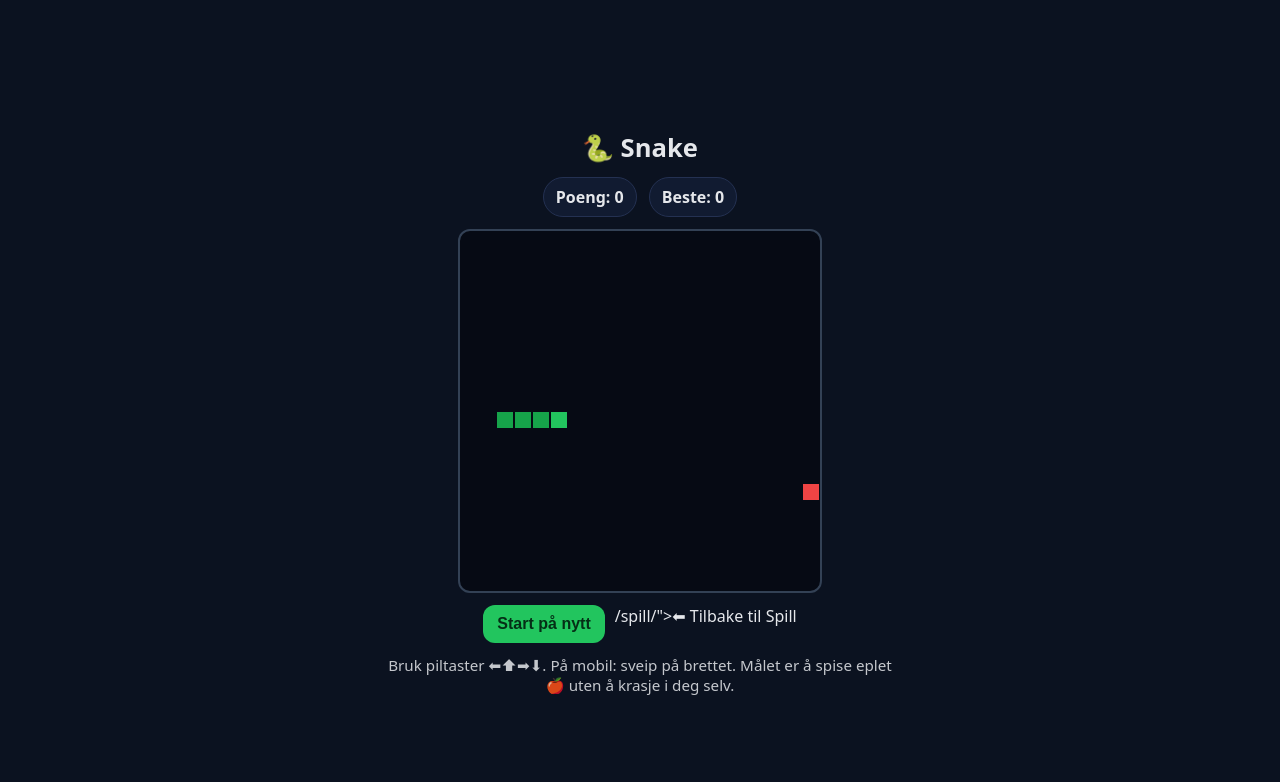
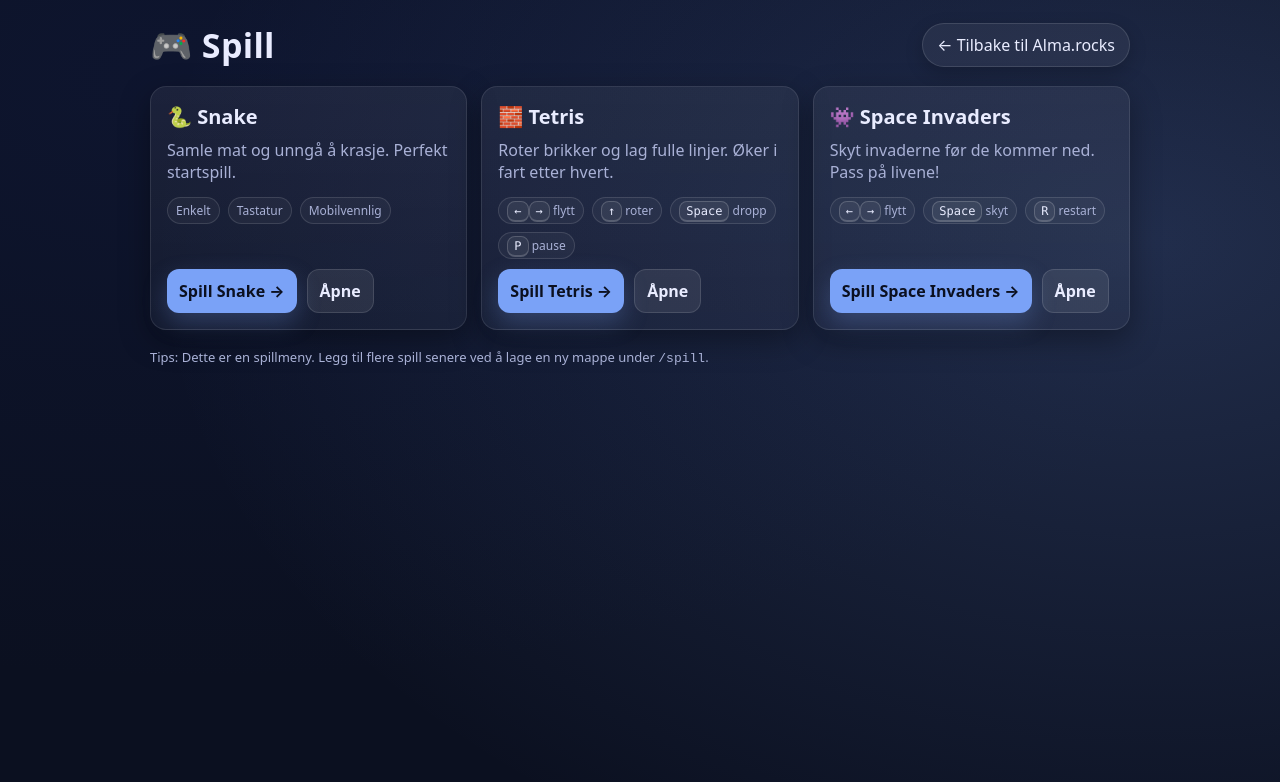
Before and after one commit to stianwetterstad/alma-root, a plain HTML site: page spill/index.html in a window 1280 px wide. Drawn offline with Linux system fonts and the light colour scheme.

Commit message:
Refactor index.html for improved layout and design
Updated the title and viewport meta tag, added styling variables, and restructured the layout for improved design. Added new game sections and removed the canvas element.

```diff
--- a/spill/index.html
+++ b/spill/index.html
@@ -2,209 +2,158 @@
 <html lang="no">
 <head>
   <meta charset="utf-8" />
-  <title>Snake</title>
-  <meta name="viewport" content="width=device-width, initial-scale=1" />
+  <meta name="viewport" content="width=device-width,initial-scale=1" />
+  <title>Spill | Alma.rocks</title>
   <style>
-    html,body{height:100%;margin:0}
+    :root{
+      --bg:#0b1020; --card:#121a33; --text:#e9ecff; --muted:#a9b1d6;
+      --accent:#7aa2f7; --accent2:#9ece6a; --danger:#f7768e;
+      --radius:16px;
+      --shadow: 0 10px 30px rgba(0,0,0,.35);
+      --max: 980px;
+      font-family: system-ui, -apple-system, Segoe UI, Roboto, Arial, sans-serif;
+    }
     body{
-      background:#0b1220;
+      margin:0; background: radial-gradient(1200px 600px at 15% 10%, #1a2a6b33, transparent),
+                     radial-gradient(1000px 700px at 90% 30%, #7aa2f733, transparent),
+                     var(--bg);
+      color:var(--text);
+      min-height:100vh;
       display:flex;
-      flex-direction:column;
-      align-items:center;
       justify-content:center;
-      font-family:system-ui,-apple-system,Segoe UI,Arial,sans-serif;
-      color:#e5e7eb;
-      gap:12px;
-      padding:12px;
     }
-    h1{margin:0;font-size:1.6rem}
-    .hud{display:flex;gap:12px;flex-wrap:wrap;justify-content:center}
-    .pill{background:#111b31;border:1px solid #243152;border-radius:999px;padding:8px 12px;font-weight:600}
-    canvas{border:2px solid #334155;border-radius:12px;background:#060a14;touch-action:none}
-    .buttons{display:flex;gap:10px;flex-wrap:wrap;justify-content:center}
-    button,a{
-      appearance:none;border:0;border-radius:12px;padding:10px 14px;
-      font-size:1rem;font-weight:700;cursor:pointer;text-decoration:none;
+    .wrap{ width: min(var(--max), 92vw); padding: 22px 0 40px; }
+    header{
+      display:flex; align-items:center; justify-content:space-between; gap:12px;
+      margin-bottom:18px;
     }
-    button{background:#22c55e;color:#052e16}
-    a{background:#64748b;color:#fff}
-    .hint{opacity:.85;font-size:.95rem;text-align:center;max-width:520px}
+    h1{ margin:0; font-size: clamp(22px, 3vw, 34px); letter-spacing: .3px; }
+    .btn{
+      display:inline-flex; align-items:center; gap:10px;
+      padding:10px 14px;
+      border-radius:999px;
+      color:var(--text);
+      background: rgba(255,255,255,.06);
+      border: 1px solid rgba(255,255,255,.12);
+      text-decoration:none;
+      box-shadow: 0 6px 18px rgba(0,0,0,.20);
+      transition: transform .08s ease, background .2s ease;
+      user-select:none;
+    }
+    .btn:hover{ background: rgba(255,255,255,.10); }
+    .btn:active{ transform: translateY(1px); }
+    .grid{
+      display:grid;
+      grid-template-columns: repeat(auto-fit, minmax(240px, 1fr));
+      gap:14px;
+    }
+    .card{
+      background: linear-gradient(180deg, rgba(255,255,255,.06), rgba(255,255,255,.03));
+      border: 1px solid rgba(255,255,255,.10);
+      border-radius: var(--radius);
+      box-shadow: var(--shadow);
+      padding:16px;
+      display:flex; flex-direction:column; gap:10px;
+    }
+    .card h2{ margin:0; font-size: 20px; }
+    .card p{ margin:0; color:var(--muted); line-height:1.35; }
+    .tags{ display:flex; flex-wrap:wrap; gap:8px; margin-top:4px;}
+    .tag{
+      font-size:12px; color:var(--muted);
+      border:1px solid rgba(255,255,255,.12);
+      background: rgba(255,255,255,.04);
+      padding:4px 8px; border-radius:999px;
+    }
+    .play{
+      margin-top:auto;
+      display:flex; gap:10px; flex-wrap:wrap;
+    }
+    .play a{
+      border-radius: 12px;
+      padding:10px 12px;
+      text-decoration:none;
+      color:#0b1020;
+      background: var(--accent);
+      font-weight: 700;
+      display:inline-flex; align-items:center; gap:8px;
+      box-shadow: 0 10px 24px rgba(122,162,247,.25);
+    }
+    .play a.secondary{
+      background: rgba(255,255,255,.08);
+      color: var(--text);
+      border: 1px solid rgba(255,255,255,.12);
+      box-shadow:none;
+      font-weight: 600;
+    }
+    footer{ margin-top:18px; color:var(--muted); font-size:13px; }
+    kbd{
+      font-family: ui-monospace, SFMono-Regular, Menlo, Consolas, monospace;
+      font-size: 12px;
+      padding: 2px 6px;
+      border: 1px solid rgba(255,255,255,.18);
+      border-bottom-width: 2px;
+      border-radius: 8px;
+      background: rgba(255,255,255,.06);
+      color: var(--text);
+    }
   </style>
 </head>
 <body>
-  <h1>🐍 Snake</h1>
+  <div class="wrap">
+    <header>
+      <h1>🎮 Spill</h1>
+      <!-- Viktig: Knapp tilbake til Alma.rocks hovedside -->
+      <a class="btn" href="/" aria-label="Tilbake til Alma.rocks hovedside">← Tilbake til Alma.rocks</a>
+    </header>
 
-  <div class="hud">
-    <div class="pill">Poeng: <span id="score">0</span></div>
-    <div class="pill">Beste: <span id="best">0</span></div>
+    <div class="grid">
+      <section class="card">
+        <h2>🐍 Snake</h2>
+        <p>Samle mat og unngå å krasje. Perfekt startspill.</p>
+        <div class="tags">
+          <span class="tag">Enkelt</span>
+          <span class="tag">Tastatur</span>
+          <span class="tag">Mobilvennlig</span>
+        </div>
+        <div class="play">
+          <a href="/spill/snake/">Spill Snake →</a>
+          <a class="secondary" href="/spill/snake/" aria-label="Åpne Snake">Åpne</a>
+        </div>
+      </section>
+
+      <section class="card">
+        <h2>🧱 Tetris</h2>
+        <p>Roter brikker og lag fulle linjer. Øker i fart etter hvert.</p>
+        <div class="tags">
+          <span class="tag"><kbd>←</kbd><kbd>→</kbd> flytt</span>
+          <span class="tag"><kbd>↑</kbd> roter</span>
+          <span class="tag"><kbd>Space</kbd> dropp</span>
+          <span class="tag"><kbd>P</kbd> pause</span>
+        </div>
+        <div class="play">
+          <a href="/spill/tetris/">Spill Tetris →</a>
+          <a class="secondary" href="/spill/tetris/">Åpne</a>
+        </div>
+      </section>
+
+      <section class="card">
+        <h2>👾 Space Invaders</h2>
+        <p>Skyt invaderne før de kommer ned. Pass på livene!</p>
+        <div class="tags">
+          <span class="tag"><kbd>←</kbd><kbd>→</kbd> flytt</span>
+          <span class="tag"><kbd>Space</kbd> skyt</span>
+          <span class="tag"><kbd>R</kbd> restart</span>
+        </div>
+        <div class="play">
+          <a href="/spill/space-invaders/">Spill Space Invaders →</a>
+          <a class="secondary" href="/spill/space-invaders/">Åpne</a>
+        </div>
+      </section>
+    </div>
+
+    <footer>
+      Tips: Dette er en spillmeny. Legg til flere spill senere ved å lage en ny mappe under <code>/spill</code>.
+    </footer>
   </div>
-
-  <canvas id="game" width="360" height="360"></canvas>
-
-  <div class="buttons">
-    <button id="restart">Start på nytt</button>
-    /spill/">⬅ Tilbake til Spill</a>
-  </div>
-
-  <div class="hint">
-    Bruk piltaster ⬅⬆➡⬇. På mobil: sveip på brettet.
-    Målet er å spise eplet 🍎 uten å krasje i deg selv.
-  </div>
-
-<script>
-(() => {
-  const canvas = document.getElementById('game');
-  const ctx = canvas.getContext('2d');
-
-  // Grid
-  const grid = 18;                 // størrelse på rutenett
-  const cells = canvas.width / grid; // 360/18 = 20 ruter
-  let count = 0;
-
-  // Score
-  const scoreEl = document.getElementById('score');
-  const bestEl  = document.getElementById('best');
-  const bestKey = 'alma_snake_best';
-  let score = 0;
-  let best = Number(localStorage.getItem(bestKey) || 0);
-  bestEl.textContent = best;
-
-  const snake = {
-    x: grid * 10,
-    y: grid * 10,
-    dx: grid,
-    dy: 0,
-    cells: [],
-    maxCells: 4
-  };
-
-  let apple = { x: grid * 5, y: grid * 5 };
-
-  function randInt(min, max) {
-    return Math.floor(Math.random() * (max - min)) + min;
-  }
-
-  function placeApple() {
-    // prøv til vi finner et ledig felt
-    for (let tries = 0; tries < 200; tries++) {
-      const ax = randInt(0, cells) * grid;
-      const ay = randInt(0, cells) * grid;
-      const onSnake = snake.cells.some(c => c.x === ax && c.y === ay);
-      if (!onSnake) { apple = { x: ax, y: ay }; return; }
-    }
-    // fallback (skjer nesten aldri)
-    apple = { x: randInt(0, cells) * grid, y: randInt(0, cells) * grid };
-  }
-
-  function reset() {
-    snake.x = grid * 10;
-    snake.y = grid * 10;
-    snake.dx = grid;
-    snake.dy = 0;
-    snake.cells = [];
-    snake.maxCells = 4;
-    score = 0;
-    scoreEl.textContent = score;
-    placeApple();
-  }
-
-  function drawCell(x, y, color) {
-    ctx.fillStyle = color;
-    ctx.fillRect(x + 1, y + 1, grid - 2, grid - 2);
-  }
-
-  function loop() {
-    requestAnimationFrame(loop);
-    if (++count < 4) return; // fart (lavere = raskere)
-    count = 0;
-
-    // bakgrunn
-    ctx.clearRect(0, 0, canvas.width, canvas.height);
-
-    // flytt
-    snake.x += snake.dx;
-    snake.y += snake.dy;
-
-    // wrap rundt vegger (snillere for barn)
-    if (snake.x < 0) snake.x = canvas.width - grid;
-    else if (snake.x >= canvas.width) snake.x = 0;
-    if (snake.y < 0) snake.y = canvas.height - grid;
-    else if (snake.y >= canvas.height) snake.y = 0;
-
-    snake.cells.unshift({ x: snake.x, y: snake.y });
-    if (snake.cells.length > snake.maxCells) snake.cells.pop();
-
-    // eple
-    drawCell(apple.x, apple.y, '#ef4444');
-
-    // slange
-    snake.cells.forEach((cell, index) => {
-      drawCell(cell.x, cell.y, index === 0 ? '#22c55e' : '#16a34a');
-
-      // spis eple
-      if (cell.x === apple.x && cell.y === apple.y) {
-        snake.maxCells++;
-        score++;
-        scoreEl.textContent = score;
-        if (score > best) {
-          best = score;
-          localStorage.setItem(bestKey, String(best));
-          bestEl.textContent = best;
-        }
-        placeApple();
-      }
-
-      // krasj i seg selv
-      for (let i = index + 1; i < snake.cells.length; i++) {
-        if (cell.x === snake.cells[i].x && cell.y === snake.cells[i].y) {
-          reset();
-          break;
-        }
-      }
-    });
-  }
-
-  // keyboard
-  document.addEventListener('keydown', (e) => {
-    const key = e.key;
-    if (key === 'ArrowLeft' && snake.dx === 0) { snake.dx = -grid; snake.dy = 0; }
-    else if (key === 'ArrowUp' && snake.dy === 0) { snake.dy = -grid; snake.dx = 0; }
-    else if (key === 'ArrowRight' && snake.dx === 0) { snake.dx = grid; snake.dy = 0; }
-    else if (key === 'ArrowDown' && snake.dy === 0) { snake.dy = grid; snake.dx = 0; }
-  });
-
-  // touch: swipe
-  let touchStart = null;
-  canvas.addEventListener('touchstart', (e) => {
-    const t = e.changedTouches[0];
-    touchStart = { x: t.clientX, y: t.clientY };
-  }, { passive: true });
-
-  canvas.addEventListener('touchend', (e) => {
-    if (!touchStart) return;
-    const t = e.changedTouches[0];
-    const dx = t.clientX - touchStart.x;
-    const dy = t.clientY - touchStart.y;
-    const ax = Math.abs(dx);
-    const ay = Math.abs(dy);
-    if (Math.max(ax, ay) < 18) return; // lite sveip
-    if (ax > ay) {
-      if (dx < 0 && snake.dx === 0) { snake.dx = -grid; snake.dy = 0; }
-      else if (dx > 0 && snake.dx === 0) { snake.dx = grid; snake.dy = 0; }
-    } else {
-      if (dy < 0 && snake.dy === 0) { snake.dy = -grid; snake.dx = 0; }
-      else if (dy > 0 && snake.dy === 0) { snake.dy = grid; snake.dx = 0; }
-    }
-    touchStart = null;
-  }, { passive: true });
-
-  // restart button
-  document.getElementById('restart').addEventListener('click', reset);
-
-  // start
-  reset();
-  requestAnimationFrame(loop);
-})();
-</script>
 </body>
 </html>
```
